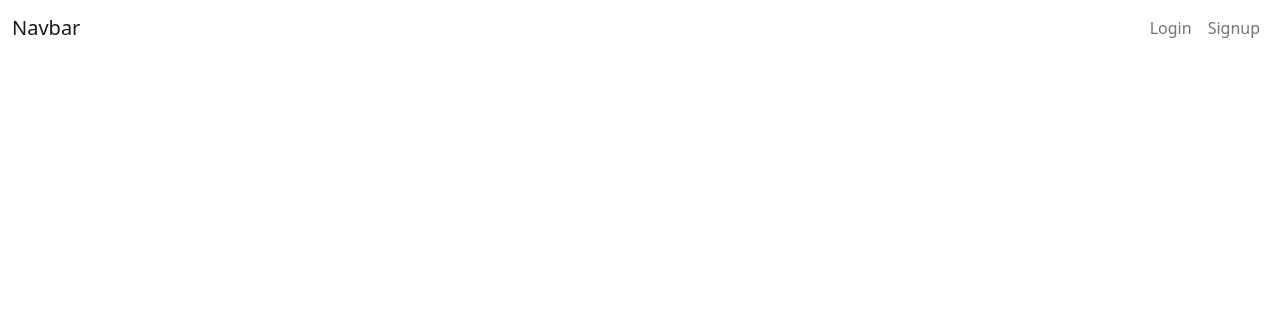
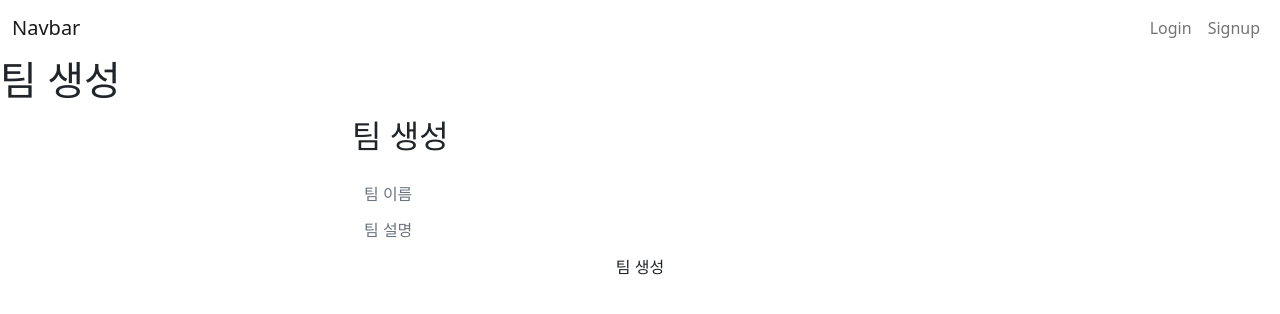
Before and after one commit to Shin-Han-Gyu/MYST, a Vue app in the folder frontend/: page /teamcreate in a window 1280 px wide. Before the commit this address had no page. Shown: the top 314 px of the page. Built offline with nearby package versions, Linux system fonts and the light colour scheme.

Commit message:
feat: 팀생성페이지

```diff
--- a/frontend/src/api/api.js
+++ b/frontend/src/api/api.js
@@ -1,4 +1,4 @@
 export default {
-  // URL: "https://j5a206.p.ssafy.io/api", // 서버 URL
-  URL: "http://localhost:8080/api", // 로컬 URL
+  URL: "https://k5a503.p.ssafy.io/api", // 서버 URL
+  // URL: "http://localhost:8080/api", // 로컬 URL
 };
--- /dev/null
+++ b/frontend/src/components/MyTeam/TeamCreate.vue
@@ -0,0 +1,74 @@
+<template>
+  <h1>팀 생성</h1>
+  <div>
+      <div class="container">
+        <p class="teamcreate-title">팀 생성</p>
+        <input type="text" id="name" class="form-control name-form" placeholder="팀 이름" v-model="team.name">
+        <input type="text" id="content" class="form-control name-form" placeholder="팀 설명" v-model="team.content">
+        <button class="btn teamcreate-btn" @click="teamcreate()">팀 생성</button>
+      </div>
+  </div>
+</template>
+
+<script>
+import axios from 'axios'
+import SERVER from '@/api/api.js'
+
+export default {
+  name: "TeamCreate",
+  data: function () {
+    return {
+      team: {
+        name: null,
+        content: null,
+      },
+    }
+  },
+  methods: {
+    teamcreate: function () {
+      console.log(this.team)
+      axios({
+        method: 'post',
+        url: `${SERVER.URL}/group`,
+        data: this.team,
+      })
+        .then((res) => {
+          console.log(res)
+          this.$router.push({ name: 'MyTeam' })
+        })
+        .catch((err) => {
+          console.log(err)
+        })
+      },
+    },
+  }
+</script>
+
+<style>
+.teamcreate-title {
+  font-size: 2rem;
+}
+
+.form-control {
+  border: 0px;
+}
+
+.container {
+  max-width: 600px;
+}
+
+.name-form {
+  width: 100%;
+  border-bottom-right-radius: 0;
+  border-bottom-left-radius: 0;
+  border-top-right-radius: 0;
+  border-top-left-radius: 0;
+}
+
+.teamcreate-btn {
+  width: 100%;
+  background-color: rgba(255,255,255,0.7);
+  border-top-right-radius: 0;
+  border-top-left-radius: 0;
+}
+</style>
--- a/frontend/src/router/index.js
+++ b/frontend/src/router/index.js
@@ -6,6 +6,7 @@ import MainPage from '../views/MainPage.vue'
 import MyTeam from '../views/MyTeam.vue'
 import TeamDetail from '@/components/MyTeam/TeamDetail.vue'
 import MyPage from '../views/MyPage.vue'
+import TeamCreate from '@/components/MyTeam/TeamCreate.vue'
 
 const routes = [
   {
@@ -43,6 +44,11 @@ const routes = [
     path: '/mypage',
     name: 'MyPage',
     component: MyPage
+  },
+  {
+    path: '/teamcreate',
+    name: 'TeamCreate',
+    component: TeamCreate
   }
 ]
 
```
Also changed, not shown: 1 other file (tests, documents, lock files or other folders).
